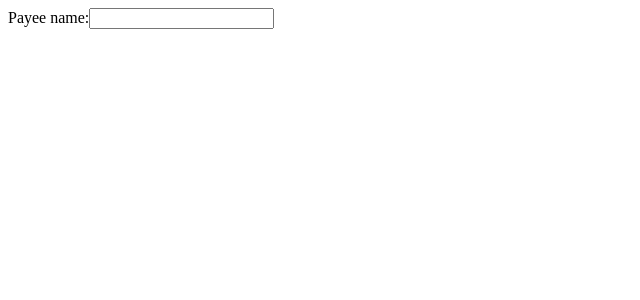
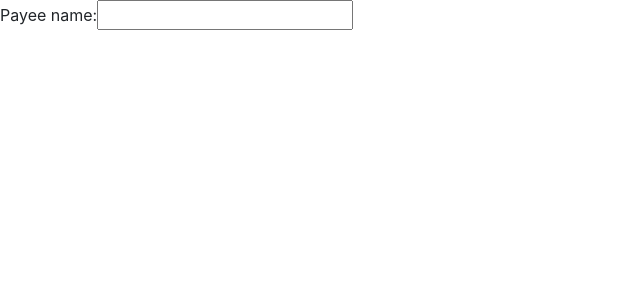
Before and after one commit to ritchey0713/pipes, an Angular app: page / in a window 1280 px wide. Shown: the top 300 px of the page, without its empty margins (0-640 px from the left). Built offline with nearby package versions, Linux system fonts and the light colour scheme.

Commit message:
import bootstrap

```diff
--- a/src/styles.css
+++ b/src/styles.css
@@ -1 +1,2 @@
 /* You can add global styles to this file, and also import other style files */
+@import "bootstrap/dist/css/bootstrap"
```
